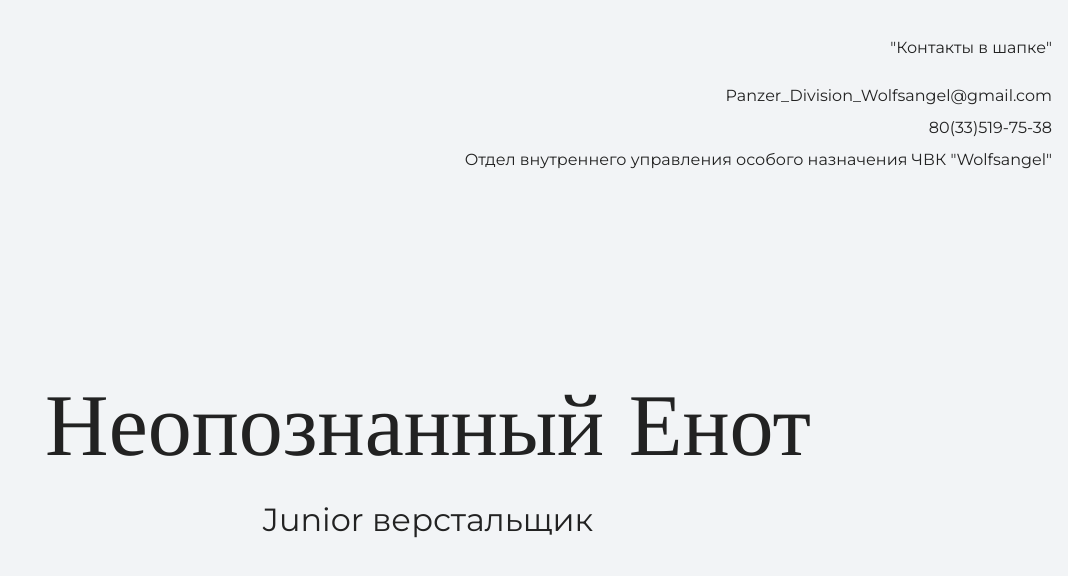
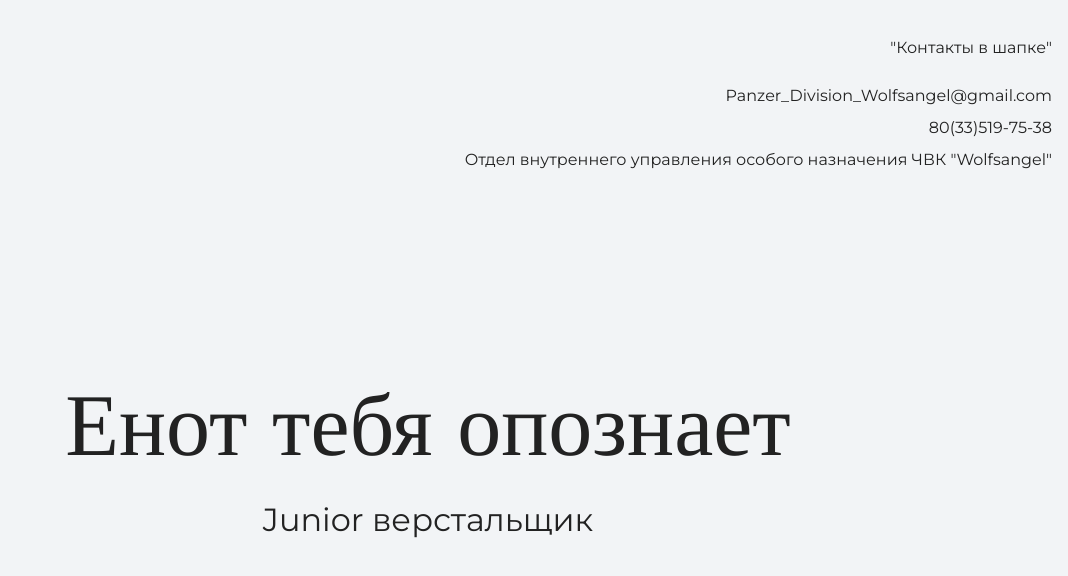
Before and after one commit to Wutend-Flammenwerfer/Wolfsangel, a plain HTML site: page index.html in a window 1280 px wide. Shown: the top 576 px of the page, without its empty margins (212-1280 px from the left). Drawn offline with nearby package versions, Linux system fonts and the light colour scheme.

Commit message:
Изменяет название

```diff
--- a/index.html
+++ b/index.html
@@ -18,7 +18,7 @@
 
     <section class="hero-image">
       <div class="container">
-      <h1 class="heading">Неопознанный Енот</h1>
+      <h1 class="heading"> Енот тебя опознает</h1>
       <p>Junior верстальщик</p>
     </section>
 
```
